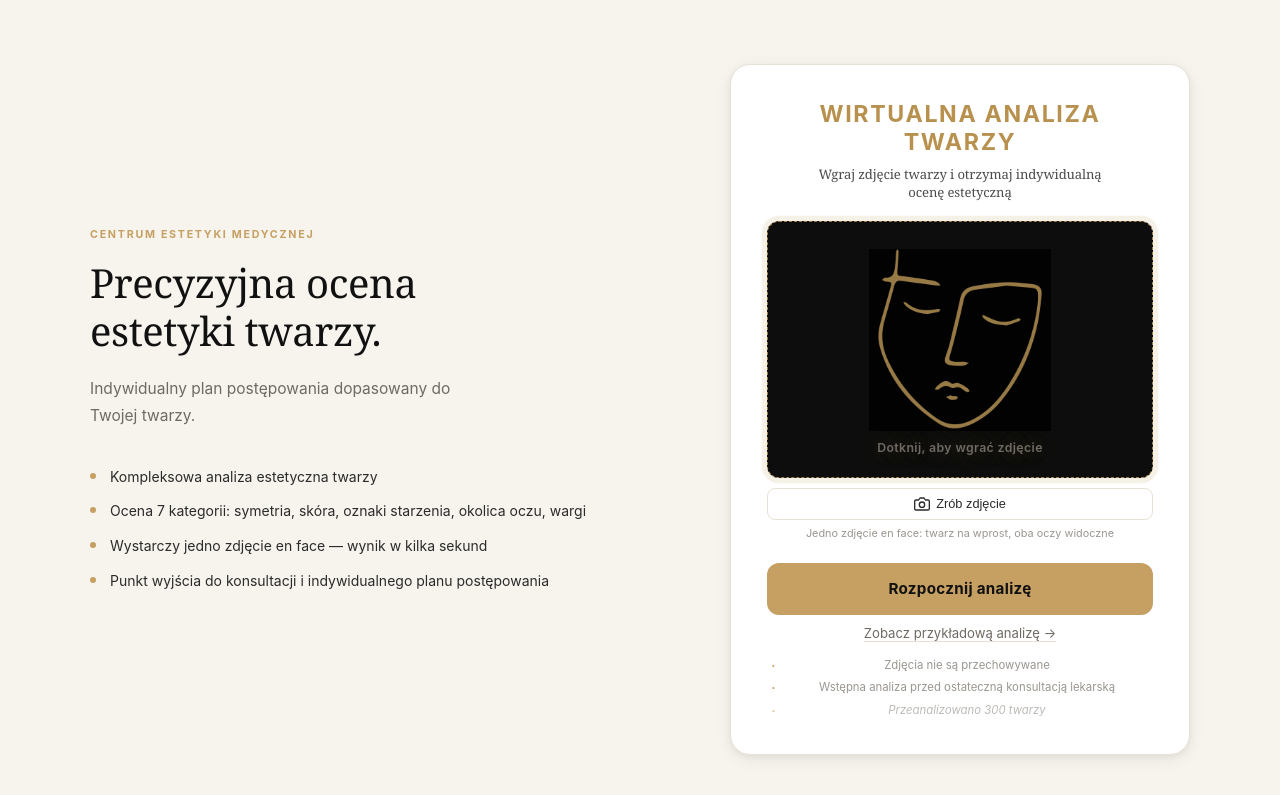
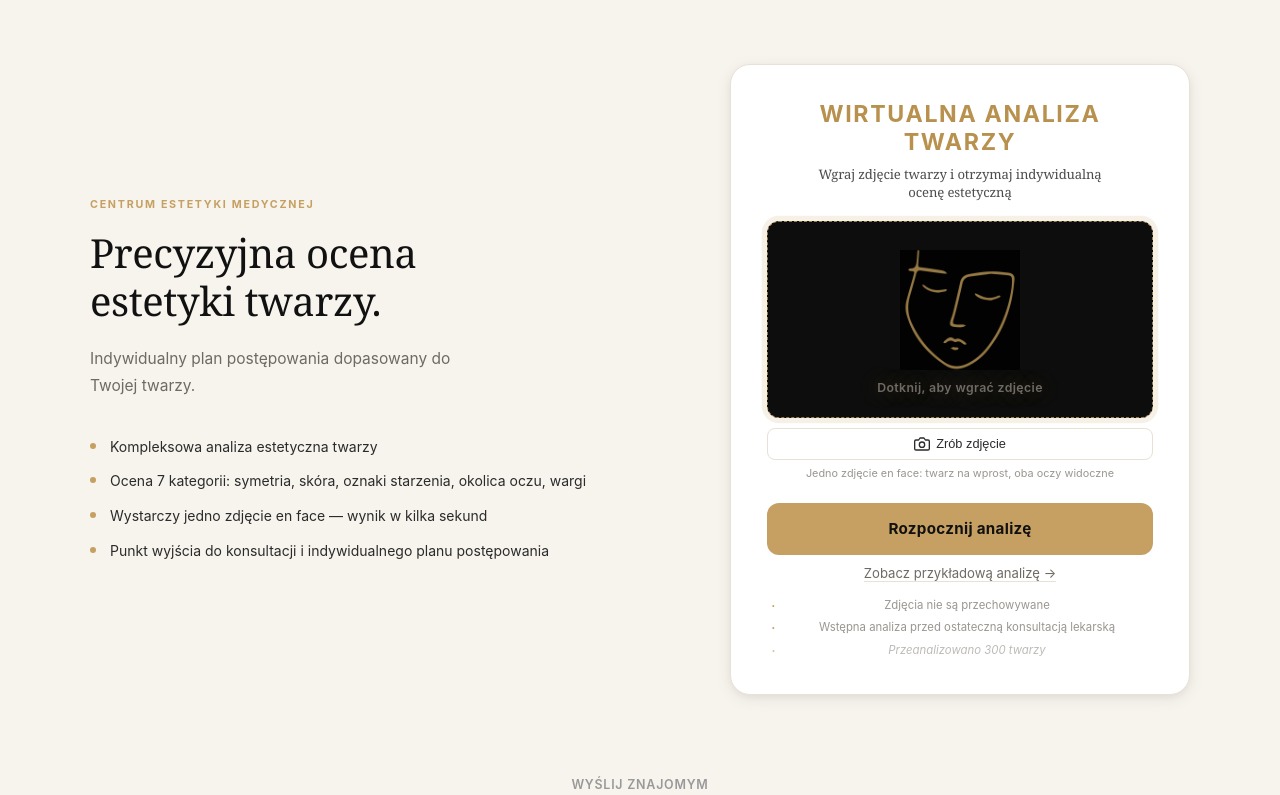
Before and after one commit to PiotrMD/face-analysis, a Flask app: page / in a window 1280 px wide. Shown: the part 87-882 px from the top of the page. Run offline with Flask 3, Linux system fonts and the light colour scheme; data that the repository does not hold is empty; some libraries are stand-ins or nearby versions.

Commit message:
Reduce upload area size: smaller logo, lower min-height
Co-Authored-By: Claude Sonnet 4.6 <noreply@anthropic.com>

```diff
--- a/static/style.css
+++ b/static/style.css
@@ -362,7 +362,7 @@ body {
     background: #0d0d0d;
     cursor: pointer;
     transition: border-color .2s, background .2s;
-    min-height: 148px;
+    min-height: 80px;
     text-align: center;
     gap: 10px;
     overflow: hidden;
@@ -419,8 +419,8 @@ body {
     animation: none;
 }
 .upload-area__logo {
-    width: 180px;
-    height: 180px;
+    width: 120px;
+    height: 120px;
     object-fit: contain;
     flex-shrink: 0;
     animation: face-breathe 3.5s ease-in-out infinite;
```
